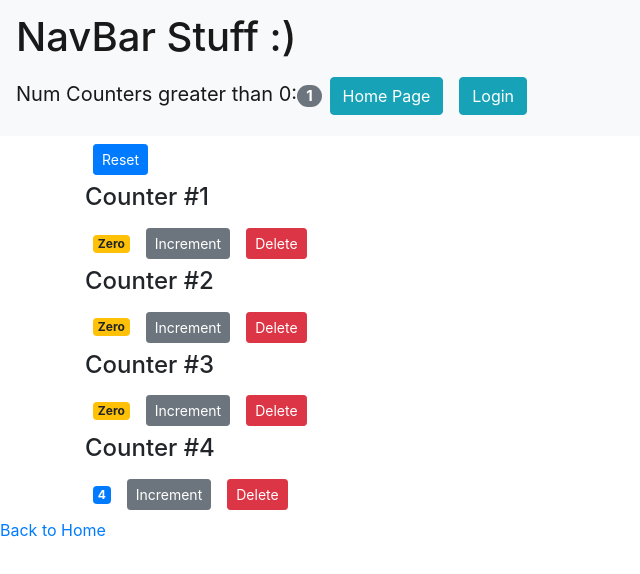
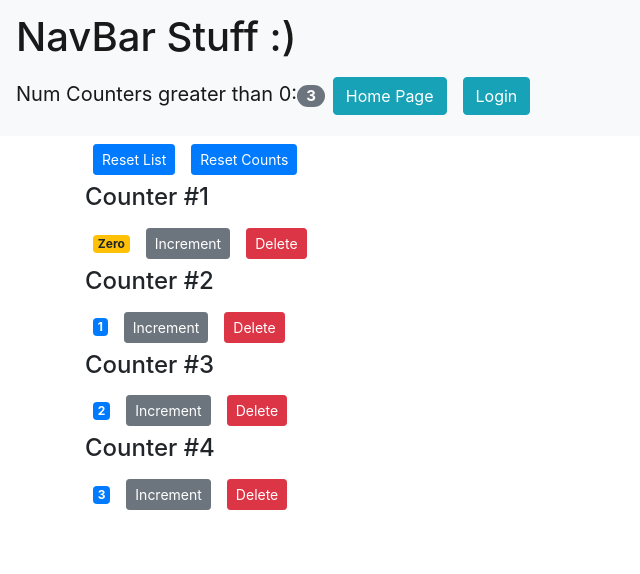
Before and after one commit to TechForGoodInc/Re-Right-Front-Web, a React (Create React App) app: page /example in a window 1280 px wide. Shown: the top 574 px of the page, without its empty margins (0-640 px from the left). Built offline with nearby package versions, Linux system fonts and the light colour scheme; the HTML template or start-up script is replaced by a standard one.

Commit message:
Expand example page

```diff
--- a/src/components/counters.jsx
+++ b/src/components/counters.jsx
@@ -8,9 +8,13 @@ class Counters extends Component {
         console.log(this.props);
         return (
         <div>
-            <button onClick={this.props.onReset}
+            <button onClick={this.props.onResetList}
                 className="btn btn-primary btn-sm m-2">
-                Reset
+                Reset List
+            </button>
+            <button onClick={this.props.onResetCount}
+                className="btn btn-primary btn-sm m-2">
+                Reset Counts
             </button>
             {this.props.counters.map(counter =>
             <Counter key={counter.id}
--- a/src/pages/examplePage.jsx
+++ b/src/pages/examplePage.jsx
@@ -3,17 +3,31 @@ import NavBar from '../components/navbar'
 import Counters from '../components/counters';
 import {Link} from 'react-router-dom';
 
+// ExamplePage is an example of a "controlling component", while counters and counter are
+// "controlled components" (all of their state and data is controlled / passed by ExamplePage)
 class ExamplePage extends Component {
     state = {
         counters: [
             {id: 1, value: 0},
-            {id: 2, value: 0},
-            {id: 3, value: 0},
-            {id: 4, value: 4}
+            {id: 2, value: 1},
+            {id: 3, value: 2},
+            {id: 4, value: 3}
         ]
      }
 
-    handleReset = () => {
+    handleResetList = () => {
+        // Resets all ORIGINAL counters to start state (deleted ones come back)
+        const counters = [
+            {id: 1, value: 0},
+            {id: 2, value: 1},
+            {id: 3, value: 2},
+            {id: 4, value: 3}
+        ]
+        this.setState({counters})
+    }
+
+    handleResetCount = () => {
+        // Resets all REMAINING counters to zero (deleted ones stay deleted)
         const counters = this.state.counters.map(c => {
             c.value = 0;
             return c;
@@ -42,12 +56,14 @@ class ExamplePage extends Component {
                 totalCounters={this.state.counters.filter(c => c.value > 0).length}/>
                 <main className="container">
                     <Counters
+                        // All data and functions needed by controlled components must be passed
+                        // to them through "props"
                         counters={this.state.counters}
-                        onReset={this.handleReset}
+                        onResetCount={this.handleResetCount}
+                        onResetList={this.handleResetList}
                         onIncrement={this.handleIncrement}
                         onDelete={this.handleDelete}/>
                 </main>
-                <Link to='/'>Back to Home</Link>
             </React.Fragment>
 
         );
```
